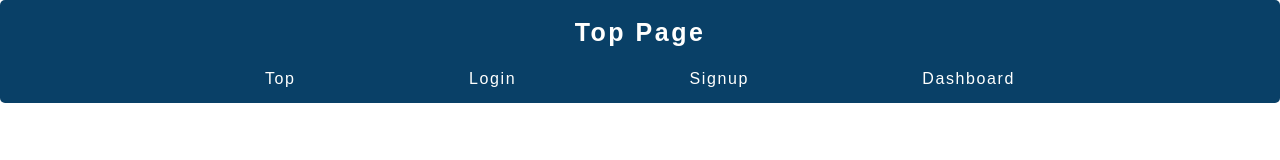
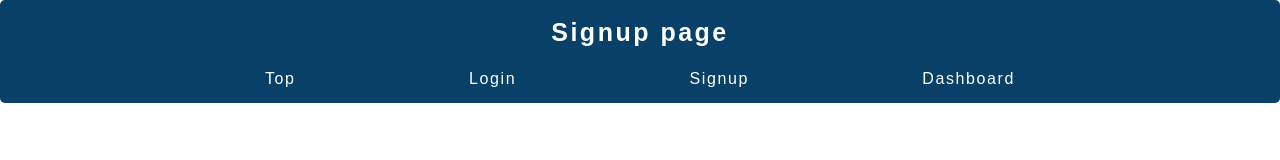
Before and after one commit to ninomiyadaisuke/firebase-auth-study, a Next.js app: page /register in a window 1280 px wide. Shown: the top 160 px of the page. Built offline with nearby package versions, Linux system fonts and the light colour scheme; no server answers.

Commit message:
fix layout

```diff
--- a/src/components/layout/Layout.tsx
+++ b/src/components/layout/Layout.tsx
@@ -4,13 +4,14 @@ import styled from 'styled-components';
 
 type Props = {
   children: ReactNode;
+  title: string;
 };
 
-const Layout: FC<Props> = ({ children }) => {
+const Layout: FC<Props> = ({ children, title }) => {
   return (
     <>
       <Header>
-        <Title>Top Page</Title>
+        <Title>{title}</Title>
         <Links>
           <Link href={'/'} passHref legacyBehavior>
             <HeaderLink>Top</HeaderLink>
--- a/src/pages/index.tsx
+++ b/src/pages/index.tsx
@@ -7,7 +7,7 @@ const Home: NextPageWithLayout = () => {
   return <div>top</div>;
 };
 
-export const baseLayout = (page: ReactElement) => <Layout>{page}</Layout>;
+export const baseLayout = (page: ReactElement) => <Layout title="Top page">{page}</Layout>;
 
 Home.getLayout = baseLayout;
 
--- a/src/pages/login.tsx
+++ b/src/pages/login.tsx
@@ -1,12 +1,15 @@
 import type { NextPageWithLayout } from 'next';
+import { ReactElement } from 'react';
 
+import Layout from '@/components/layout/Layout';
 import LoginForm from '@/features/auth/LoginForm';
-import { baseLayout } from '@/pages/index';
 
 const Login: NextPageWithLayout = () => {
   return <LoginForm />;
 };
 
+export const baseLayout = (page: ReactElement) => <Layout title="Login page">{page}</Layout>;
+
 Login.getLayout = baseLayout;
 
 export default Login;
--- a/src/pages/register.tsx
+++ b/src/pages/register.tsx
@@ -1,12 +1,15 @@
 import type { NextPageWithLayout } from 'next';
+import { ReactElement } from 'react';
 
+import Layout from '@/components/layout/Layout';
 import RegisterForm from '@/features/auth/RegisterForm';
-import { baseLayout } from '@/pages/index';
 
 const Register: NextPageWithLayout = () => {
   return <RegisterForm />;
 };
 
+export const baseLayout = (page: ReactElement) => <Layout title="Signup page">{page}</Layout>;
+
 Register.getLayout = baseLayout;
 
 export default Register;
```
Also changed, not shown: src/pages/dashboard.tsx (+8 -2 lines).
